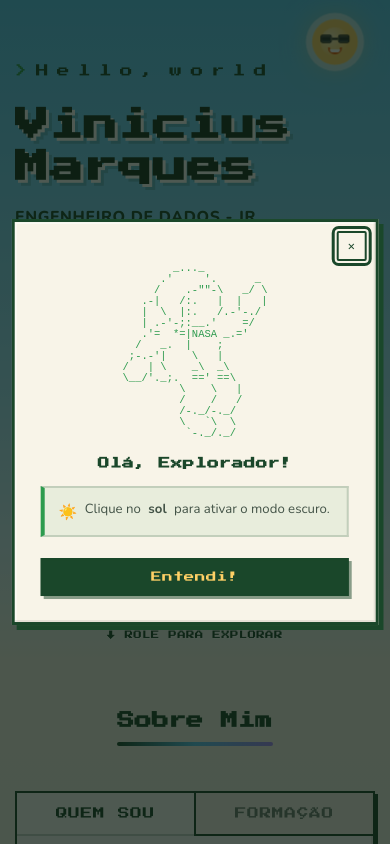
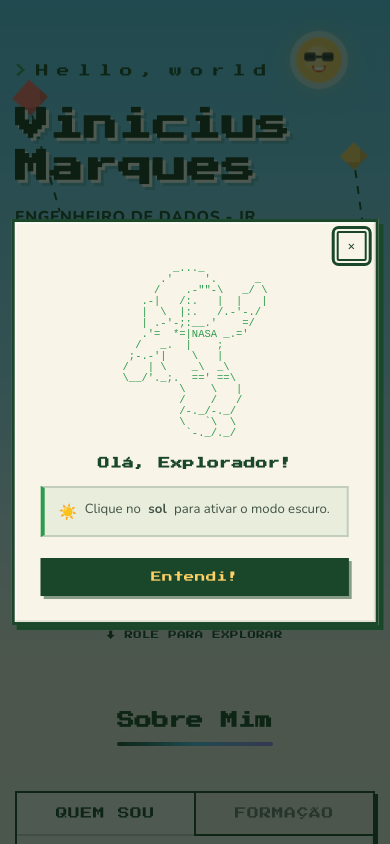
Before and after one commit to Blzvini/website, a Next.js app: page / in a window 390 px wide. Shown: the top 844 px of the page. Built offline with nearby package versions, Linux system fonts and the light colour scheme.

Commit message:
feat: adjust positioning of sunCharacter and themeHint, update kite2 styles for better responsiveness

```diff
--- a/components/Header.module.css
+++ b/components/Header.module.css
@@ -17,8 +17,8 @@
 
 .sunCharacter {
   position: absolute;
-  top: 0.75rem;
-  right: 6%;
+  top: 2.5rem;
+  right: 10%;
   width: 78px;
   height: 78px;
   border: none;
@@ -45,8 +45,8 @@
 
 .themeHint {
   position: absolute;
-  top: 1.2rem;
-  right: calc(6% + 92px);
+  top: 2.95rem;
+  right: calc(10% + 92px);
   z-index: 5;
   padding: 0.4rem 0.75rem;
   font-family: var(--font-family-display);
@@ -594,7 +594,7 @@
    Responsivo
    ===================================================================== */
 @media (max-width: 768px) {
-  .sunCharacter { width: 70px; height: 70px; top: 0.5rem; right: 5%; }
+  .sunCharacter { width: 70px; height: 70px; top: 1.75rem; right: 9%; }
   .sunFace { width: 44px; height: 44px; }
 
   .sunglasses { width: 28px; height: 10px; }
@@ -604,13 +604,16 @@
   .smile::before { width: 10px; height: 3px; }
 
   .kite1 { top: 15%; left: 5%; }
-  .kite2 { display: none; }
+  .kite2 { top: 25%; right: 8%; }
   .kiteBody { width: 36px; height: 36px; }
   .kiteTail { height: 60px; }
 }
 
 @media (max-width: 480px) {
-  .cloud, .kite { display: none; }
+  .cloud { display: none; }
+  .kite1 { top: 12%; left: 3%; }
+  .kite2 { top: 22%; right: 5%; }
+  .kite2 .kiteBody { width: 28px; height: 28px; }
 }
 
 /* =====================================================================
@@ -676,6 +679,10 @@
   );
 }
 
+@media (pointer: coarse) {
+  .kiteCursor { display: none; }
+}
+
 @media (prefers-reduced-motion: reduce) {
   .sunCharacter { animation: none; }
   .cloud1 { animation: none; transform: translateX(15vw); }
```
